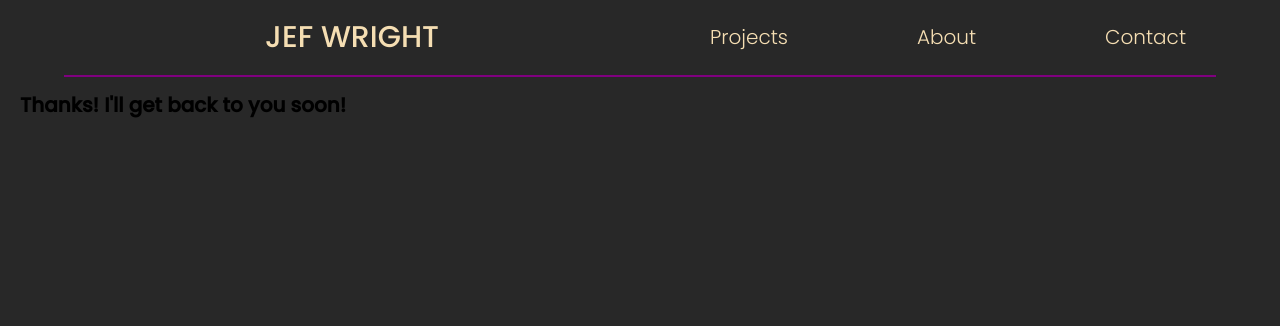
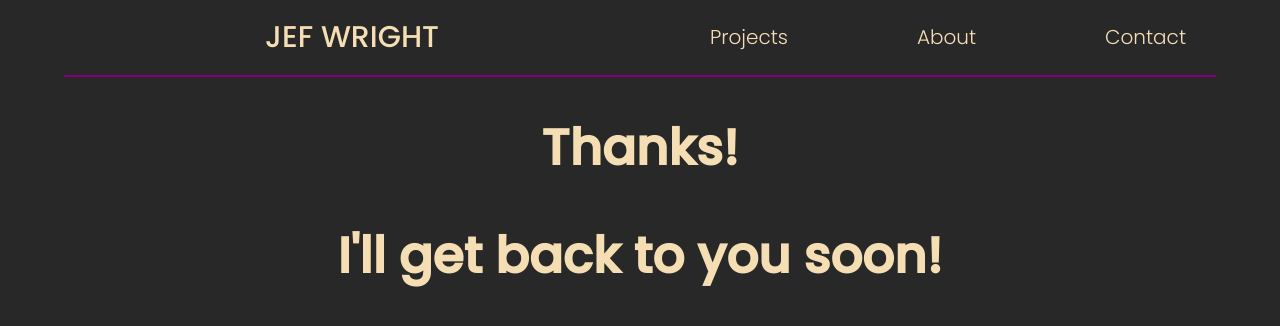
Before and after one commit to thejefwright/jefwright, a Next.js app: page /thanks in a window 1280 px wide. Shown: the top 326 px of the page. Built offline with nearby package versions, Linux system fonts and the light colour scheme.

Commit message:
updating contact form styles

```diff
--- a/pages/about.js
+++ b/pages/about.js
@@ -1,7 +1,7 @@
 import styled from 'styled-components';
 
 const AboutStyles = styled.div`
-  height: 100vh;
+  height: 100%;
   width: 100%;
   display: grid;
   place-content: center;
--- a/pages/thanks.js
+++ b/pages/thanks.js
@@ -1,9 +1,17 @@
 import styled from 'styled-components';
+
+const ThanksStyles = styled.div`
+  color: var(--words);
+  width: 100%;
+  text-align: center;
+  font-size: 2.5rem;
+`;
 
 export default function ThanksPage() {
   return (
-    <div>
-      <h1>Thanks! I'll get back to you soon!</h1>
-    </div>
+    <ThanksStyles>
+      <h1>Thanks!</h1>
+      <h1>I'll get back to you soon!</h1>
+    </ThanksStyles>
   );
 }
```
Also changed, not shown: pages/contact.js (+16 -2 lines).
